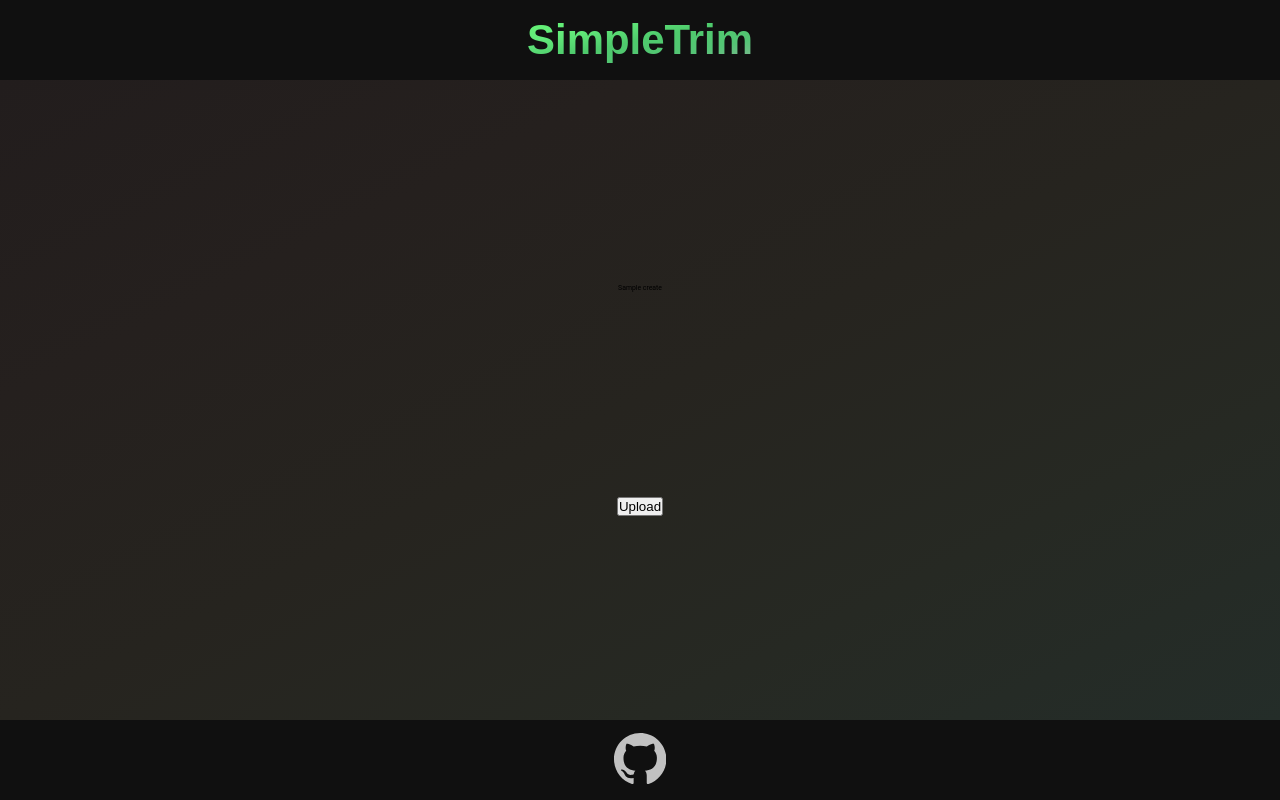
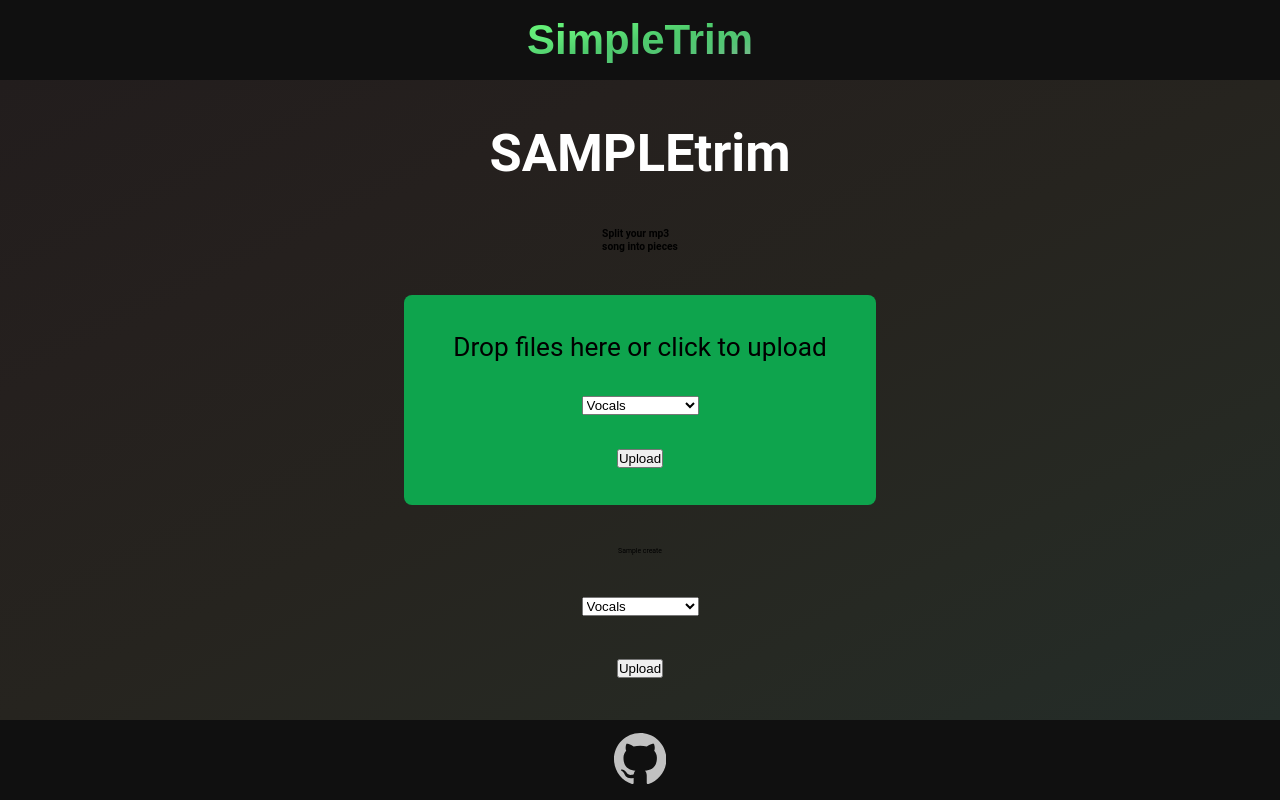
Before and after one commit to jgarbalski/trim_sample, a Flask app: template templates/index.html in a window 1280 px wide. Run offline with Flask 2, Linux system fonts and the light colour scheme; the template is opened without the code that fills it: most values are stand-ins (such as "Sample title", 1, 10 or a date in 2020).

Commit message:
Added js and changed css

```diff
--- a/app.py
+++ b/app.py
@@ -2,6 +2,7 @@ import os
 
 from flask import Flask, render_template, request
 from flask_dropzone import Dropzone
+from sassutils.wsgi import SassMiddleware
 
 basedir = os.path.abspath(os.path.dirname(__file__))
 
--- a/static/css/style.css
+++ b/static/css/style.css
@@ -32,21 +32,13 @@ body {
   display: flex;
   flex-direction: column;
   align-items: center;
-
-
 }
-
-
 
 .container {
   position: relative;
   height: 100vh;
   width: 100%;
-    // background-image: linear-gradient(to bottom, #0f1823, #12121c, #110c14, #0c0609, #000000);
-
-    // background: #07122fb0;
   margin: 0 auto;
-
   display: -webkit-box;
   display: -ms-flexbox;
   display: flex;
@@ -54,9 +46,7 @@ body {
   -webkit-box-direction: normal;
   -ms-flex-direction: column;
   flex-direction: column;
-
 }
-
 
 header {
   position: relative;
@@ -67,6 +57,7 @@ body {
   justify-content: space-evenly;
   align-items: center;
 }
+
 header h2 {
   color: white;
   font-size: 4rem;
@@ -88,33 +79,30 @@ body {
   background-color: #232323;
 }
 
-
-
-
+.hero h1 {
+  font-size: 5rem;
+  color: white;
+}
 
 footer {
   height: 10vh;
   width: 100%;
   background-color: #101010;
   color: white;
-        display:  flex;
+  display: flex;
   justify-content: center;
   align-items: center;
 }
-
 
 footer a svg {
   height: 5rem;
   fill: #c1c1c1;
   transition: fill 0.15s ease-in;
-
 }
 
-    footer a:hover svg {
+footer a svg:hover {
   fill: #efefef;
 }
-
-
 
 .dropzone {
   min-height: 20rem;
--- /dev/null
+++ b/static/css/style.scss
@@ -0,0 +1,141 @@
+* {
+    margin: 0;
+    padding: 0;
+}
+
+*,
+*::before,
+*::after {
+    -webkit-box-sizing: inherit;
+            box-sizing: inherit;
+}
+
+html {
+    -webkit-box-sizing: border-box;
+            box-sizing: border-box;
+    font-size: 65.5%;
+    height: 100vh;
+    width: 100vw;
+    position: relative;
+    }
+
+body {
+    font-family: 'Roboto', sans-serif;
+    margin: 0;
+    padding: 0;
+    -webkit-box-sizing: border-box;
+            box-sizing: border-box;
+    position: relative;
+    font-size: 65.5%;
+    height: 100%;
+    width: 100vw;
+    display: flex;
+    flex-direction: column;
+    align-items: center;
+
+
+}
+
+
+
+.container {
+    position: relative;
+    height: 100vh;
+    width: 100%;
+    // background-image: linear-gradient(to bottom, #0f1823, #12121c, #110c14, #0c0609, #000000);
+
+    // background: #07122fb0;
+    margin: 0 auto;
+
+    display: -webkit-box;
+    display: -ms-flexbox;
+    display: flex;
+    -webkit-box-orient: vertical;
+    -webkit-box-direction: normal;
+        -ms-flex-direction: column;
+            flex-direction: column;
+
+  }
+
+
+  header {
+      position: relative;
+      height: 10vh;
+      width: 100%;
+      background-color: #101010;
+      display: flex;
+      justify-content: space-evenly;
+      align-items: center;
+
+      & h2 {
+          color: white;
+          font-size: 4rem;
+          font-family: 'Oswald', sans-serif;
+          background-image: linear-gradient(to right bottom, #63f371, #64ec7b, #4eca6c, #54c475, #87b496);
+          -webkit-background-clip: text;
+          -webkit-text-fill-color: transparent;
+      }
+  }
+
+    .hero {
+        position: relative;
+        height: 80vh;
+        width: 100%;
+        display: flex;
+        flex-direction: column;
+        justify-content: space-evenly;
+        align-items: center;
+        background-image: linear-gradient(to right bottom, #221d1d, #25201e, #26241f, #262923, #242d29);
+        background-color: #232323;
+
+        & h1 {
+            font-size: 5rem;
+            color: white;
+            }
+    }
+
+
+
+
+
+
+
+    footer {
+        height: 10vh;
+        width: 100%;
+        background-color: #101010;
+        color: white;
+        display:  flex;
+        justify-content: center;
+        align-items: center;
+
+        & a svg {
+            height: 5rem;
+            fill: #c1c1c1;
+            transition: fill 0.15s ease-in;
+
+            &:hover {
+                fill: #efefef;
+            }
+
+          }
+    }
+
+
+
+
+    .dropzone {
+        min-height: 20rem;
+        width: 45rem;
+        background: #0ea44d;
+        padding: 20px 20px;
+        display: flex;
+        flex-direction: column;
+        justify-content: space-around;
+        align-items: center;
+        border-radius: 8px;
+    }
+
+    .dropzone span {
+        font-size: 2.5rem;
+    }
--- /dev/null
+++ b/static/js/main.js
@@ -0,0 +1,42 @@
+// $(function() {
+//     $('#upload-file').click(function() {
+//         var form_data = new FormData($('#upload-file')[0]);
+//         $.ajax({
+//             type: 'POST',
+//             url: '/uploadajax',
+//             data: form_data,
+//             contentType: false,
+//             cache: false,
+//             processData: false,
+//             success: function(data) {
+//                 console.log('Success!');
+//             },
+//         });
+//     });
+// });
+
+
+$("#upload-file").submit(function (event) {
+    event.preventDefault();
+    //grab all form data
+    var formData = $(this).serialize();
+
+ $.ajax({
+        url: 'addProduct.php',
+        type: 'POST',
+        data: formData,
+        async: false,
+        cache: false,
+        contentType: false,
+        processData: false,
+        success: function (returndata) {
+        $("#productFormOutput").html(returndata);
+        alert(formData);
+        },
+        error: function(){
+            alert("error in ajax form submission");
+            }
+    });
+
+    return false;
+    });
--- a/templates/index.html
+++ b/templates/index.html
@@ -26,7 +26,35 @@
           </header>
 
           <div class="hero">
+            <h1>SAMPLEtrim</h1>
+            <!-- <form action="" method="post" enctype="multipart/form-data">
+                <input type="file" name="file" />
+              </form> -->
+            <h2>Split your mp3 <br> song into pieces</h2>
+
+            <form action="/file-upload" required
+            class="dropzone"
+            id="my-awesome-dropzone">
+            <div class="dz-message" data-dz-message><span>Drop files here or click to upload</span></div>
+            <select
+            name="type">
+                <option value="vocals">Vocals</option>
+                <option value="instrumental">Instrumental</option>
+                <option value="vocals-drums">Vocals & Drums</option>
+                <option value="drum">Drums</option>
+            </select>
+            <button id="upload-file">Upload</button>
+          </form>
+
+
+
         {{ dropzone.create('/') }}
+        <select name="type">
+            <option value="vocals">Vocals</option>
+            <option value="instrumental">Instrumental</option>
+            <option value="vocals-drums">Vocals & Drums</option>
+            <option value="drum">Drums</option>
+          </select>
         <button id="upload">Upload</button>
         </div>
 
@@ -35,7 +63,9 @@
           </footer>
 
     </div>
-
+    <script src="https://cdnjs.cloudflare.com/ajax/libs/jquery/3.4.1/jquery.min.js" integrity="sha256-CSXorXvZcTkaix6Yvo6HppcZGetbYMGWSFlBw8HfCJo=" crossorigin="anonymous"></script>
+    <script type="text/javascript"
+    src="{{ url_for('static', filename='js/main.js') }}"></script>
 {{ dropzone.load_js() }}
 {{ dropzone.config() }}
 </body>
```
Also changed, not shown: requirements.txt (added, +9 -0 lines), static/css/style.min.css (added, +1 -0 lines). Lines whose indentation alone changed are shown as unchanged.
